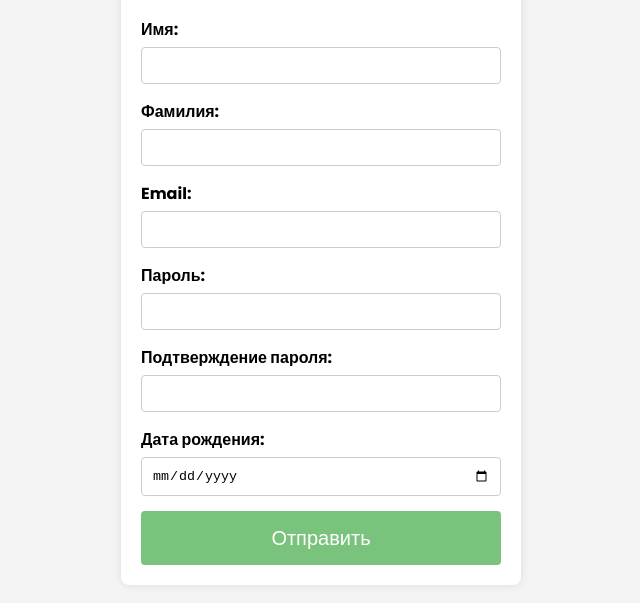
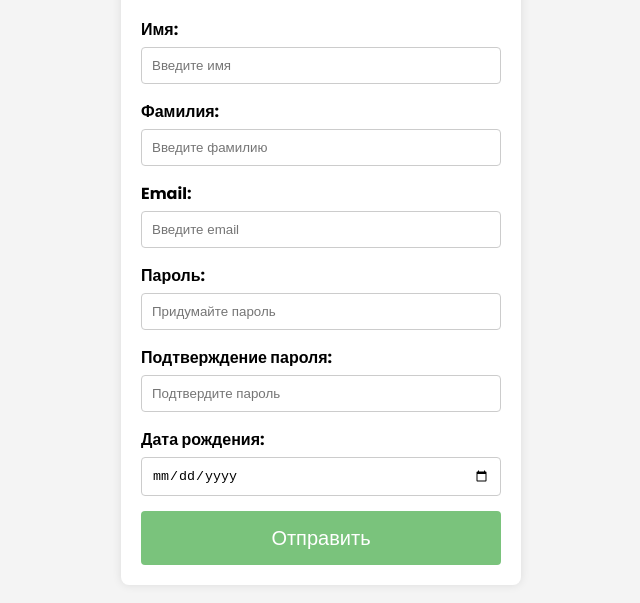
Before and after one commit to masha-masha/test-task-registration-form, a plain HTML site: page src/index.html in a window 1280 px wide. Shown: the part 143-746 px from the top of the page, without its empty margins (319-959 px from the left). Drawn offline with Linux system fonts and the light colour scheme.

Commit message:
added placeholder for form

```diff
--- a/src/index.html
+++ b/src/index.html
@@ -19,22 +19,22 @@
    <form id="registrationForm">
     <div class="form-group">
      <label for="firstName">Имя:</label>
-     <input type="text" id="firstName" name="firstName" required />
+     <input type="text" id="firstName" name="firstName" placeholder="Введите имя" required />
     </div>
 
     <div class="form-group">
      <label for="lastName">Фамилия:</label>
-     <input type="text" id="lastName" name="lastName" required />
+     <input type="text" id="lastName" name="lastName" placeholder="Введите фамилию" required />
     </div>
 
     <div class="form-group">
      <label for="email">Email:</label>
-     <input type="email" id="email" name="email" required />
+     <input type="email" id="email" name="email" placeholder="Введите email" required />
     </div>
 
     <div class="form-group">
      <label for="password">Пароль:</label>
-     <input type="password" id="password" name="password" required />
+     <input type="password" id="password" name="password" placeholder="Придумайте пароль" required />
     </div>
 
     <div class="form-group">
@@ -43,6 +43,7 @@
       type="password"
       id="confirmPassword"
       name="confirmPassword"
+      placeholder="Подтвердите пароль"
       required
      />
     </div>
--- a/src/style.css
+++ b/src/style.css
@@ -63,4 +63,5 @@ button {
 
 button:hover {
     background-color: #45a049;
+    box-shadow: 0 0px 2px rgb(54, 53, 53);
 }
```
